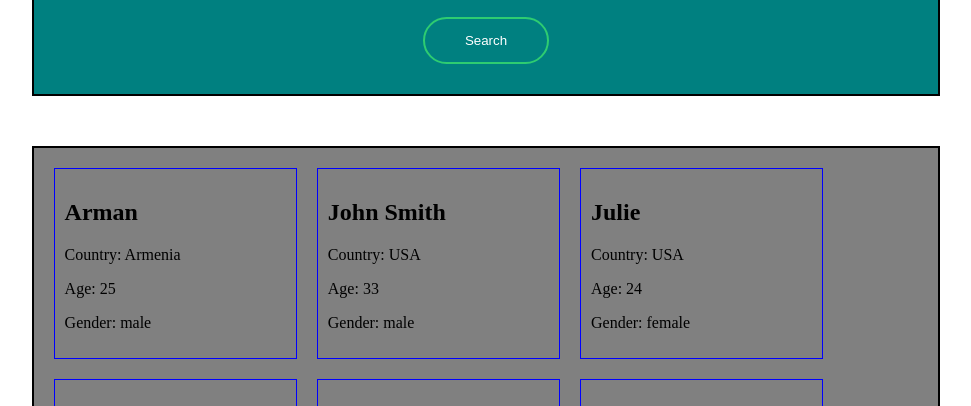
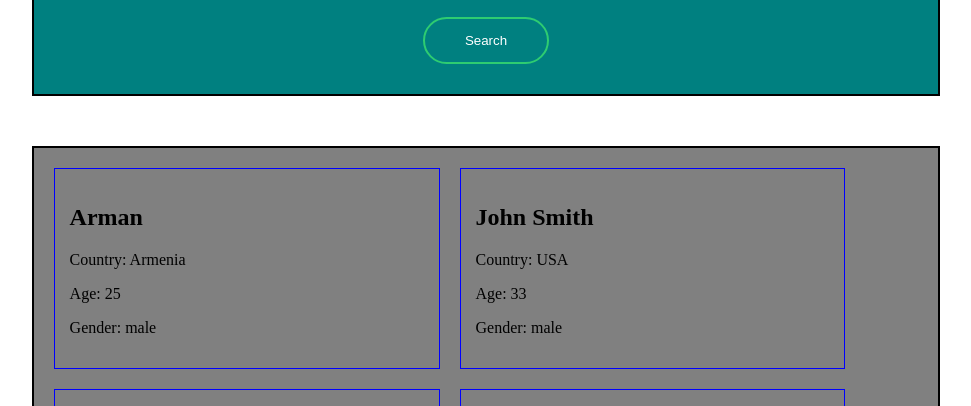
Before and after one commit to artyomisrayelyan/artyomisrr.github.io, a plain HTML site: page index.html in a window 1280 px wide. Shown: the part 320-726 px from the top of the page, without its empty margins (154-1125 px from the left). Drawn offline with Linux system fonts and the light colour scheme.

Commit message:
Update index.html

```diff
--- a/index.html
+++ b/index.html
@@ -3,7 +3,7 @@
 <head>
     <meta charset="UTF-8">
     <meta name="viewport" content="width=device-width, initial-scale=1.0">
-    <title>Israyelyan Social Media</title>
+    <title>Social Media</title>
     <style>
         #search-box, #users-box, nav {
             width: 70%;
@@ -60,9 +60,9 @@
         }
 
         .user-item {
-            width:25%;
+            width:40%;
             border: 1px solid blue;
-            padding: 10px;
+            padding: 15px;
             float:left;
             margin:10px;
         }
```
